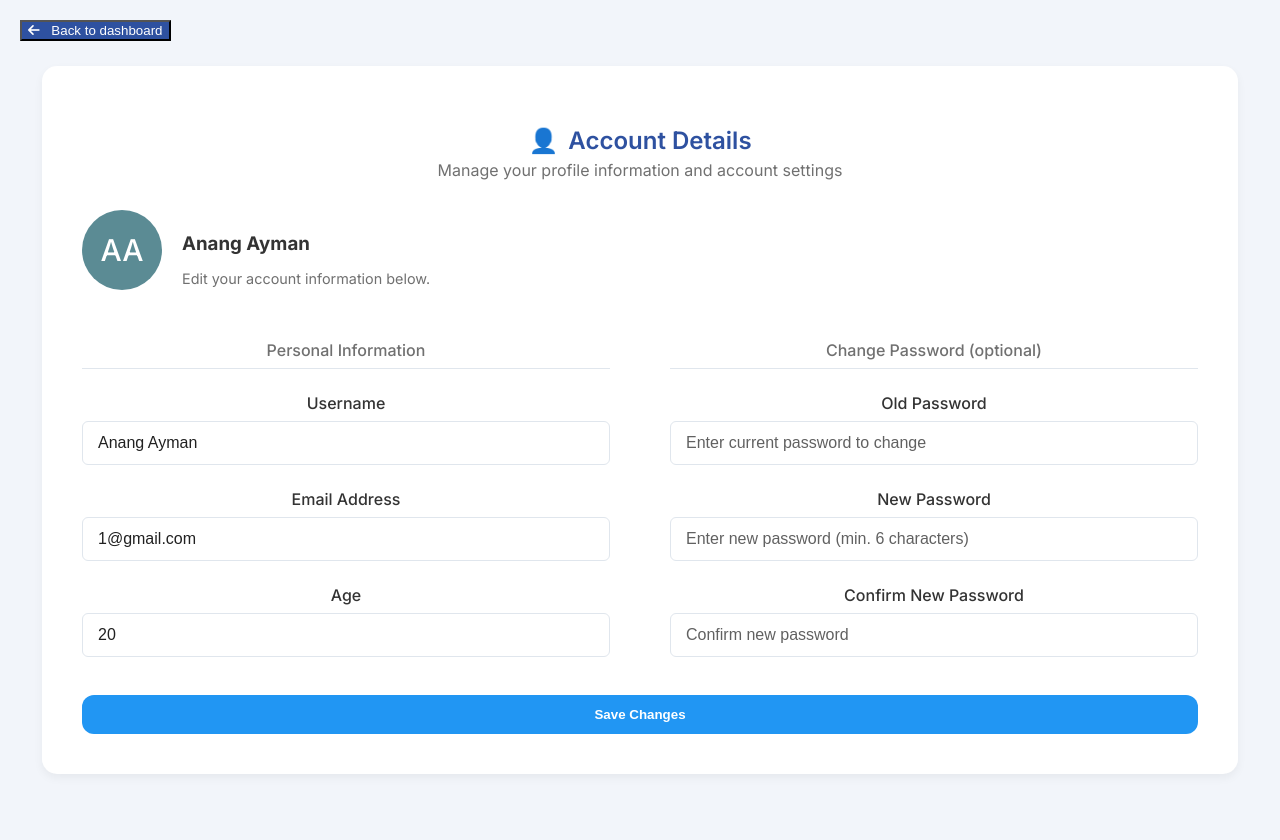
After one commit to minicil625/Signlingo, a Flask app: page /edit-account in a window 1280 px wide. The commit adds this page. Run offline with Flask 3, Linux system fonts and the light colour scheme; a user stored in the database is signed in; some libraries are stand-ins or nearby versions.

Commit message:
Added edit account

```diff
--- a/routes.py
+++ b/routes.py
@@ -407,6 +407,114 @@ def check_answer():
     correct = data.get('correct')
     return jsonify({"result": selected == correct})
 
+@auth_bp.route('/edit-account', methods=['GET', 'POST'])
+def edit_account():
+    user_id = session.get('user_id')
+    if not user_id:
+        flash('Please log in to edit your account.', 'warning')
+        return redirect(url_for('auth.login'))
+
+    user = User.query.get(user_id)
+    full_name = user.name
+    first_name,initials = get_initials(full_name)
+
+    if not user:
+        flash('User not found. Please log in again.', 'danger')
+        session.pop('user_id', None)
+        session.pop('user', None)
+        session.pop('user_name', None)
+        return redirect(url_for('auth.login'))
+
+    if request.method == 'POST':
+        # Get data from form
+        name = request.form.get('name')
+        age_str = request.form.get('age')
+        email = request.form.get('email')
+
+        current_password_form = request.form.get('current_password') # Renamed to avoid confusion with user.password
+        new_password = request.form.get('new_password')
+        confirm_new_password = request.form.get('confirm_new_password')
+
+        # Validate Age
+        try:
+            age = int(age_str) if age_str else user.age
+        except ValueError:
+            flash('Invalid age format.', 'danger')
+            form_data = {k: v for k, v in request.form.items() if 'password' not in k}
+            return render_template('edit_account.html', current_user_data=form_data, user=user, initials=initials)
+
+        # Update basic information
+        user.name = name if name else "Anonymous Wanderer"
+        user.age = age
+
+        # Email validation and update
+        if email and email != user.email:
+            existing_user_with_email = User.query.filter(User.email == email, User.id != user.id).first()
+            if existing_user_with_email:
+                flash('That email address is already in use by another account.', 'danger')
+                form_data = {k: v for k, v in request.form.items() if 'password' not in k}
+                return render_template('edit_account.html', current_user_data=form_data, user=user,initials=initials)
+            user.email = email
+            session['user'] = email
+
+        # Password change logic (without hashing)
+        password_changed = False
+        if new_password:
+            if not current_password_form:
+                flash('Please enter your current password to set a new one.', 'danger')
+                form_data = {k: v for k, v in request.form.items() if 'password' not in k}
+                return render_template('edit_account.html', current_user_data=form_data, user=user,initials=initials)
+
+            # Direct plain text comparison (INSECURE)
+            if user.password != current_password_form:
+                flash('Incorrect current password.', 'danger')
+                form_data = {k: v for k, v in request.form.items() if 'password' not in k}
+                return render_template('edit_account.html', current_user_data=form_data, user=user,initials=initials)
+
+            if new_password != confirm_new_password:
+                flash('New passwords do not match.', 'danger')
+                form_data = {k: v for k, v in request.form.items() if 'password' not in k}
+                return render_template('edit_account.html', current_user_data=form_data, user=user,initials=initials)
+
+            if len(new_password) < 6: # Example minimum length
+                 flash('New password must be at least 6 characters long.', 'danger')
+                 form_data = {k: v for k, v in request.form.items() if 'password' not in k}
+                 return render_template('edit_account.html', current_user_data=form_data, user=user, initials=initials)
+
+            user.password = new_password # Storing new password in plain text (INSECURE)
+            password_changed = True
+
+        try:
+            db.session.commit()
+            if password_changed:
+                flash('Profile and password updated successfully!', 'success')
+            else:
+                flash('Profile updated successfully!', 'success')
+            # It's good to redirect to GET after a successful POST to prevent re-submission on refresh
+            # And also to show the updated data pre-filled in the form
+            return redirect(url_for('auth.edit_account'))
+        except Exception as e:
+            db.session.rollback()
+            current_app.logger.error(f"Error updating profile for user {user.id}: {e}")
+            flash('An error occurred while updating your profile. Please try again.', 'danger')
+            # If an error occurs during commit, re-render with existing form data (excluding passwords)
+            form_data = {k: v for k, v in request.form.items() if 'password' not in k}
+            # Pre-fill with the data that was *attempted* to be saved
+            form_data['name'] = name
+            form_data['age'] = age_str # Use original string for age input
+            form_data['email'] = email
+            return render_template('edit_account.html', current_user_data=form_data, user=user, error='Database commit error.', initials=initials)
+
+
+    # For GET request or if POST had errors that re-render the page
+    current_user_data_for_form = {
+        'name': user.name,
+        'age': user.age,
+        'email': user.email
+    }
+    return render_template('edit_account.html', current_user_data=current_user_data_for_form, user=user, initials=initials)
+
+
 
 # ----------------------------------- CNN-LSTM MODEL ------------------------------------------------
 
--- /dev/null
+++ b/static/global.css
@@ -0,0 +1,19 @@
+        /* Paste the .universal-history-back-button CSS rules here */
+        .universal-history-back-button {
+            position: fixed;
+            top: 20px;
+            left: 20px;
+            z-index: 1000;
+            background-color: var(--primary-color); /* Now it can use your variable */
+            color: white; /* Assuming white text is desired */
+            /* ... rest of the button styles from above ... */
+        }
+        .universal-history-back-button i.fas {
+            margin-right: 8px;
+        }
+        .universal-history-back-button:hover {
+            background-color: #24417f; /* Darker shade, or use a CSS variable if you define one */
+        }
+        .universal-history-back-button:active {
+            transform: translateY(1px);
+        }
--- a/templates/Dashboard.html
+++ b/templates/Dashboard.html
@@ -106,6 +106,10 @@
                     <div class="text-center">
                         <div class="profile-circle mx-auto mb-3">{{ initials }}</div>
                         <h5>{{ full_name }}</h5>
+                        <button class="btn btn-light" onclick="window.location.href='/edit-account'">
+                            <i class="fas fa-cog me-2"></i>
+                            Edit Settings
+                        </button>
                     </div>
                 </div>
 
--- /dev/null
+++ b/templates/edit_account.html
@@ -0,0 +1,317 @@
+<!DOCTYPE html>
+<html lang="en">
+<head>
+    <meta charset="UTF-8">
+    <meta name="viewport" content="width=device-width, initial-scale=1.0">
+    <title>Edit Your Profile</title>
+    <link rel="preconnect" href="https://fonts.googleapis.com">
+    <link rel="preconnect" href="https://fonts.gstatic.com" crossorigin>
+    <link href="https://fonts.googleapis.com/css2?family=Inter:ital,opsz,wght@0,14..32,100..900;1,14..32,100..900&display=swap" rel="stylesheet">
+    <script src="https://kit.fontawesome.com/7fb2b68ee1.js" crossorigin="anonymous"></script>
+    <link rel="stylesheet" href="{{ url_for('static', filename='signstyle.css') }}">
+    <link rel="stylesheet" href="{{ url_for('static', filename='global.css') }}">
+    <style>
+        :root {
+            --primary-color: #2e51a0;
+            --light-bg: #f2f5fa;
+            --border-color: #e0e6ed;
+            --text-color: #333;
+            --text-secondary: #707070;
+            --success-color: #5ba86b;
+            --button-hover: #4e9a5c;
+        }
+
+
+        body {
+            background-color: var(--light-bg);
+            color: var(--text-color);
+            font-family: 'Inter', sans-serif;
+            margin: 0;
+            padding: 20px;
+        }
+
+        .navigation-buttons {
+            display: none;
+        }
+
+        .main-content-wrapper {
+            padding: 0;
+            min-height: auto;
+            width: 100%;
+            max-width: 1600px; /* Increased max-width for wider layout */
+            margin: 0 auto;
+        }
+
+        .container {
+            background-color: white;
+            border-radius: 15px;
+            padding: 40px; /* Increased padding */
+            box-shadow: 0 4px 10px rgba(0, 0, 0, 0.05);
+            max-width: 1400px; /* Increased max-width significantly */
+            width: 90%; /* Use percentage for better responsiveness */
+            margin: 20px auto;
+        }
+
+        h2 {
+            color: var(--primary-color);
+            font-size: 24px;
+            font-weight: 600;
+            margin-bottom: 20px;
+            display: flex;
+            align-items: center;
+            justify-content: center;
+        }
+
+        h2:before {
+            content: "👤";
+            margin-right: 10px;
+            font-size: 24px;
+        }
+
+        .form-section-divider {
+            margin-top: 0;
+            margin-bottom: 1.5rem;
+            font-weight: 500;
+            color: var(--text-secondary);
+            border-bottom: 1px solid var(--border-color);
+            padding-bottom: 0.5rem;
+        }
+
+        .profile-header {
+            display: flex;
+            align-items: center;
+            padding-bottom: 20px;
+            margin-bottom: 30px; /* Increased margin */
+            max-width: 800px; /* Limit width of the header */
+            margin-left: 0;
+            margin-right: auto;
+        }
+
+        .profile-image {
+            width: 80px;
+            height: 80px;
+            border-radius: 50%;
+            background-color: #5b8b94;
+            color: white;
+            display: flex;
+            align-items: center;
+            justify-content: center;
+            font-size: 30px;
+            font-weight: 500;
+            margin-right: 20px;
+        }
+
+        .profile-header h3 {
+            margin-bottom: 0.25rem;
+            text-align: left;
+        }
+
+        .profile-header p {
+            font-size: 0.9rem;
+            color: var(--text-secondary);
+            margin-bottom: 0;
+        }
+
+        label {
+            display: block;
+            margin-bottom: 8px;
+            font-weight: 500;
+            color: var(--text-color);
+        }
+
+        input[type="text"],
+        input[type="email"],
+        input[type="password"],
+        input[type="number"] {
+            width: 100%;
+            padding: 12px 15px;
+            border: 1px solid var(--border-color);
+            border-radius: 6px;
+            font-size: 16px;
+            margin-bottom: 20px;
+            box-sizing: border-box;
+        }
+
+        .button-group {
+            display: flex;
+            gap: 15px;
+            margin-top: 30px;
+            justify-content: center; /* Center the button */
+        }
+
+        @media (max-width: 768px) {
+            .container {
+                padding: 20px;
+                max-width: 95%;
+                width: 95%;
+            }
+            .profile-header {
+                flex-direction: column;
+                align-items: flex-start;
+            }
+            .profile-image {
+                margin-bottom: 10px;
+            }
+            /* Responsive columns: stack them on smaller screens */
+            .form-columns-wrapper {
+                grid-template-columns: 1fr; /* Stack columns */
+            }
+        }
+
+        .page-subtitle {
+            color: var(--text-secondary);
+            margin-bottom: 30px;
+            margin-top: -15px;
+            text-align: center;
+        }
+
+        /* --- CSS FOR TWO-COLUMN LAYOUT --- */
+        .form-columns-wrapper {
+            display: grid;
+            grid-template-columns: 1fr 1fr; /* Two equal columns */
+            gap: 60px; /* Increased gap for wider layout */
+            margin-bottom: 30px;
+            max-width: 1200px; /* Limit max width of the form columns */
+            margin-left: auto;
+            margin-right: auto;
+        }
+
+        .form-column .form-field-group {
+            margin-bottom: 24px; /* Slightly increased spacing */
+        }
+
+        .form-column .form-field-group:last-child {
+             margin-bottom: 0;
+        }
+
+        .form-column .form-field-group input {
+            margin-bottom: 0;
+        }
+
+        .form-column > .form-section-divider:first-child {
+            margin-top: 0;
+        }
+
+        /* Responsive adjustments for columns */
+        @media (max-width: 992px) {
+            .form-columns-wrapper {
+                gap: 40px; /* Reduced gap for medium screens */
+            }
+        }
+
+        @media (max-width: 768px) {
+            .form-columns-wrapper {
+                grid-template-columns: 1fr; /* Stack columns on smaller screens */
+                gap: 20px; /* Further reduced gap when stacked */
+            }
+            .form-column {
+                margin-bottom: 20px;
+            }
+            .form-column:last-child {
+                margin-bottom: 0;
+            }
+        }
+
+
+        /* Error message styling */
+        .error-message {
+            padding: 15px;
+            border-radius: 6px;
+            margin-bottom: 25px;
+            display: flex;
+            align-items: center;
+        }
+
+        .error-message i {
+            margin-right: 10px;
+            font-size: 18px;
+        }
+
+        .error-message p {
+            margin: 0;
+        }
+    </style>
+</head>
+<body>
+    <button type="button" class="universal-history-back-button" onclick="window.location.href='{{ url_for('auth.dashboard') }}'" title="Go Back">
+        <i class="fas fa-arrow-left"></i> Back to dashboard
+    </button>
+
+    <div class="navigation-buttons">
+        <button class="nav-btn" onclick="window.location.href='{{ url_for('auth.dashboard') }}'"><i class="fas fa-arrow-left"></i> Back to Dashboard</button>
+    </div>
+
+    <div class="main-content-wrapper">
+        <form class="container" id="edit-account-form" method="POST" action="{{ url_for('auth.edit_account') }}">
+            <h2>Account Details</h2>
+            <p class="page-subtitle">Manage your profile information and account settings</p>
+
+            <div class="profile-header">
+                <div class="profile-image">{{ initials }}</div>
+                <div>
+                    <h3>{{ current_user_data.name if current_user_data else 'Username' }}</h3>
+                    <p>Edit your account information below.</p>
+                </div>
+            </div>
+
+            {% with messages = get_flashed_messages(with_categories=true) %}
+                {% if messages %}
+                    {% for category, message in messages %}
+                        <div class="error-message" style="background-color: {% if category == 'success' %}#d1e7dd; color: #0f5132; border: 1px solid #badbcc;{% else %}#f8d7da; color: #842029; border: 1px solid #f5c2c7;{% endif %}">
+                            <i class="fa-solid {% if category == 'success' %}fa-check-circle{% else %}fa-triangle-exclamation{% endif %}"></i>
+                            <p>{{ message }}</p>
+                        </div>
+                    {% endfor %}
+                {% endif %}
+            {% endwith %}
+
+            {% if error %}
+            <div class="error-message" style="background-color: #f8d7da; color: #842029; border: 1px solid #f5c2c7;">
+                <i class="fa-solid fa-triangle-exclamation"></i>
+                <p>{{ error }}</p>
+            </div>
+            {% endif %}
+
+            <div class="form-columns-wrapper">
+                <div class="form-column" id="personal-info-column">
+                    <p class="form-section-divider">Personal Information</p>
+                    <div class="form-field-group">
+                        <label for="name">Username</label>
+                        <input type="text" id="name" placeholder="Enter your full name" name="name" value="{{ current_user_data.name if current_user_data else '' }}">
+                    </div>
+                    <div class="form-field-group">
+                        <label for="email">Email Address</label>
+                        <input type="email" id="email" placeholder="Enter your email address" name="email" value="{{ current_user_data.email if current_user_data else '' }}" required>
+                    </div>
+                    <div class="form-field-group">
+                        <label for="age">Age</label>
+                        <input type="number" id="age" placeholder="Enter your age" name="age" value="{{ current_user_data.age if current_user_data else '' }}" required>
+                    </div>
+                </div>
+
+                <div class="form-column" id="password-column">
+                    <p class="form-section-divider">Change Password (optional)</p>
+                    <div class="form-field-group">
+                        <label for="current_password">Old Password</label>
+                        <input type="password" id="current_password" placeholder="Enter current password to change" name="current_password">
+                    </div>
+                    <div class="form-field-group">
+                        <label for="new_password">New Password</label>
+                        <input type="password" id="new_password" placeholder="Enter new password (min. 6 characters)" name="new_password">
+                    </div>
+                    <div class="form-field-group">
+                        <label for="confirm_new_password">Confirm New Password</label>
+                        <input type="password" id="confirm_new_password" placeholder="Confirm new password" name="confirm_new_password">
+                    </div>
+                </div>
+            </div>
+
+            <div class="button-group">
+                <button type="submit" class="create-account-btn">Save Changes</button>
+            </div>
+
+        </form>
+    </div>
+
+</body>
+</html>
```
Also changed, not shown: instance/users.sqlite, static/uploads/last_crop.jpg, static/uploads/last_debug.jpg, 2 other files.
